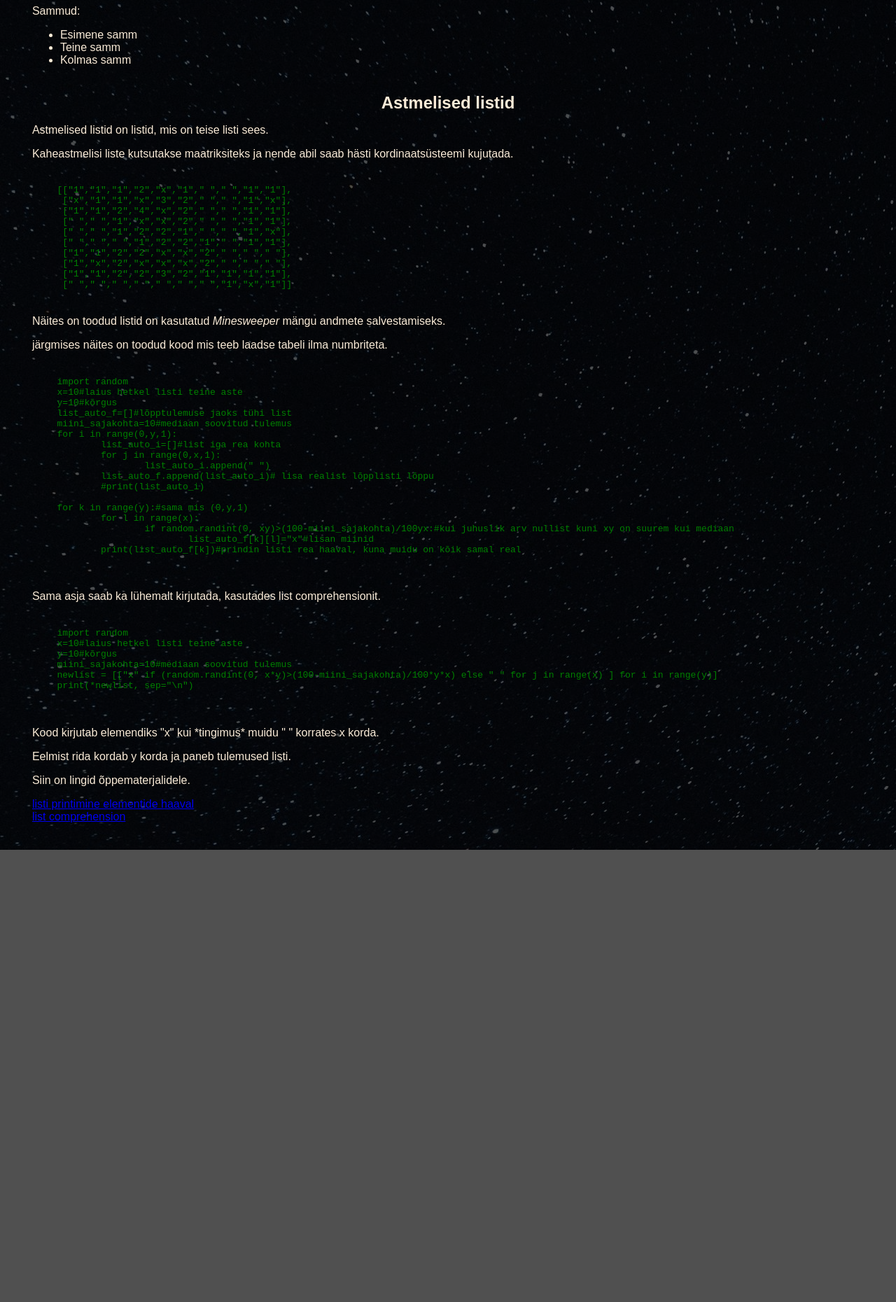
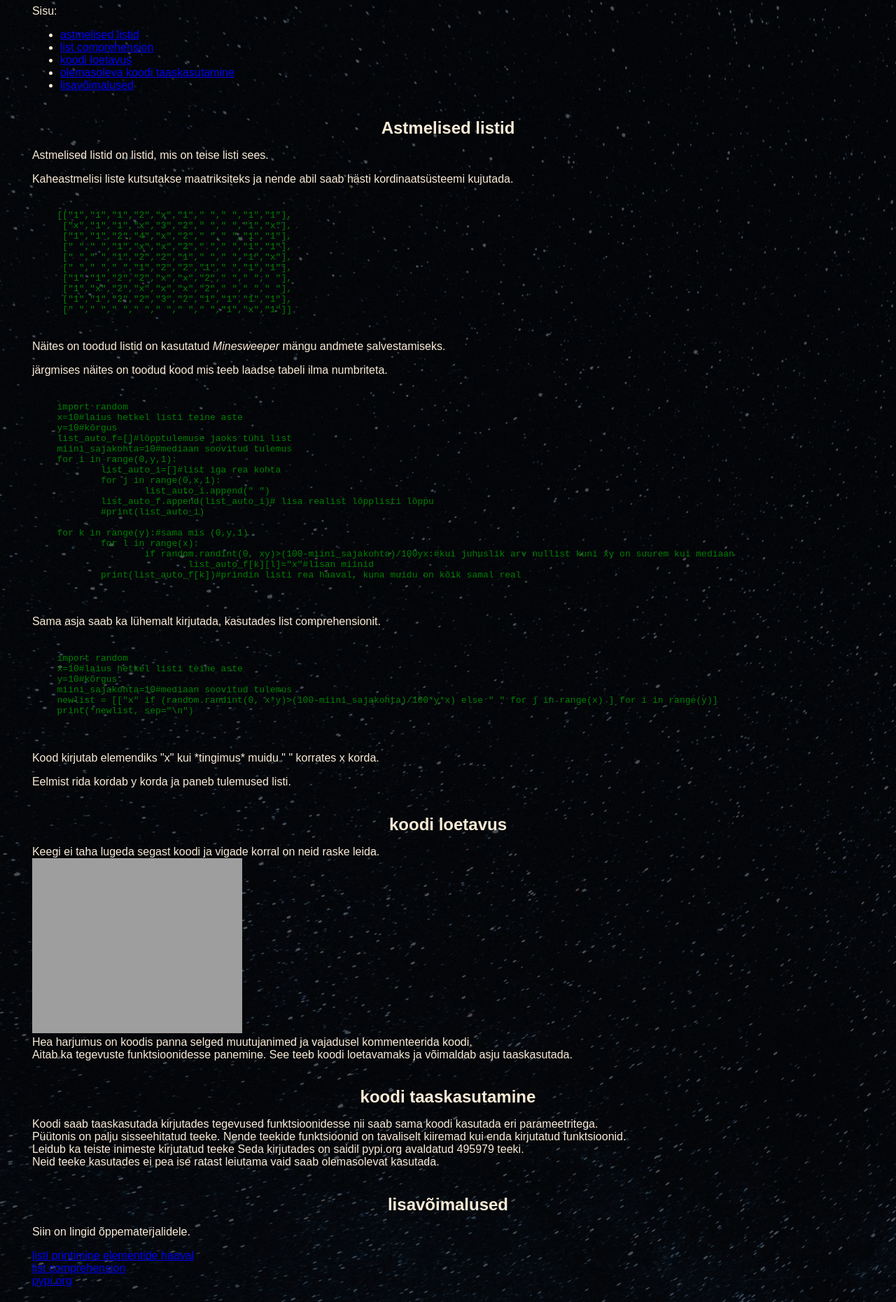
Before and after one commit to energy11a/gruppileht, a plain HTML site: page esimene.html in a window 1280 px wide. Shown: the part 120-1980 px from the top of the page at 70% size. Before the commit the page ends 1334 px from the top, so only its background shows below. Drawn offline with Linux system fonts and the light colour scheme; grey boxes are pictures that could not be loaded.

Commit message:
täiendan õpetust

```diff
--- a/css/styles.css
+++ b/css/styles.css
@@ -57,3 +57,7 @@ a.custom-link:visited {
 	color: green;
 	margin: 3%;
 }
+.img{
+	float: left;
+	border: 3px;
+}
--- a/esimene.html
+++ b/esimene.html
@@ -11,20 +11,22 @@
 	</head>
 	<body>
 		<div class="main">
-			<h1>Esimene etapp: Paigaldus</h1>
+			<h1>Esimene etapp: Hakka julgelt pihta</h1>
 
 			<br>
 			<br>
-			<p>Sammud:</p>
+			<p>Sisu:</p>
 			<ul>
-				<li>Esimene samm</li>
-				<li>Teine samm</li>
-				<li>Kolmas samm</li>
+				<li><a href="#div_id4">astmelised listid</a></li>
+				<li><a href="#div_id5">list comprehension</a></li>
+				<li><a href="#div_id1">koodi loetavus</a></li>
+				<li><a href="#div_id2">olemasoleva koodi taaskasutamine</a></li>
+				<li><a href="#div_id3">lisavõimalused</a></li>
 			</ul>
 		</div>
 
 		<div class="main">
-			<h2>Astmelised listid</h2>
+			<h2 id="div_id4">Astmelised listid</h2>
 			<p>Astmelised listid on listid, mis on teise listi sees.</p>
 			<p>Kaheastmelisi liste kutsutakse maatriksiteks ja nende abil saab hästi kordinaatsüsteemi kujutada.</p>
 			<pre class="code">
@@ -59,7 +61,7 @@ for k in range(y):#sama mis (0,y,1)
 			list_auto_f[k][l]="x"#lisan miinid
 	print(list_auto_f[k])#prindin listi rea haaval, kuna muidu on kõik samal real
 			 </pre>
-			 <p>Sama asja saab ka lühemalt kirjutada, kasutades list comprehensionit.</p>
+			 <p id="div_id5">Sama asja saab ka lühemalt kirjutada, kasutades list comprehensionit.</p>
 			 <pre class="code">
 import random
 x=10#laius hetkel listi teine aste
@@ -70,11 +72,42 @@ print(*newlist, sep="\n")
 			 </pre>
 			 <p>Kood kirjutab elemendiks "x" kui *tingimus* muidu " " korrates x korda.</p>
 			 <p>Eelmist rida kordab y korda ja paneb tulemused listi.</p>
-			 <p>Siin on lingid õppematerjalidele.</p>
-			 <a href="https://stackoverflow.com/questions/54111636/printing-list-elements-in-python-with-a-single-line-code" target="_blank" referrerpolicy="no-referrer">listi printimine elementide haaval</a>
-			 <br>
-			 <a href="https://www.w3schools.com/python/python_lists_comprehension.asp" target="_blank" referrerpolicy="no-referrer">list comprehension</a>
 
+		</div>
+
+		<div id="div_id1" class="main">
+			<h2>koodi loetavus</h2>
+			<p>
+				Keegi ei taha lugeda segast koodi ja vigade korral on neid raske leida.
+				<br>
+				<img calss="img" src="https://www.thecoderpedia.com/wp-content/uploads/2020/06/Programming-Jokes-Coding-Error-1024x860.jpg" alt="kehva koodi loetavus" style="width:300px;height:250px;">
+				<br>
+				Hea  harjumus on koodis panna selged muutujanimed ja vajadusel kommenteerida koodi.
+				<br>
+				Aitab ka tegevuste funktsioonidesse panemine. See teeb koodi loetavamaks ja võimaldab asju taaskasutada.
+			</p>
+		</div>
+		<div id="div_id2" class="main">
+			<h2>koodi taaskasutamine</h2>
+			<p>
+				Koodi saab taaskasutada kirjutades tegevused funktsioonidesse nii saab sama koodi kasutada eri parameetritega.
+				<br>
+				Püütonis on palju sisseehitatud teeke. Nende teekide funktsioonid on tavaliselt kiiremad kui enda kirjutatud funktsioonid.
+				<br>
+				Leidub ka teiste inimeste kirjutatud teeke
+				Seda kirjutades on saidil pypi.org avaldatud 495979 teeki.
+				<br>
+				Neid teeke kasutades ei pea ise ratast leiutama vaid saab olemasolevat kasutada.
+			</p>
+		</div>
+		<div id="div_id3" class="main">
+			<h2>lisavõimalused</h2>
+			<p>Siin on lingid õppematerjalidele.</p>
+			<a href="https://stackoverflow.com/questions/54111636/printing-list-elements-in-python-with-a-single-line-code" target="_blank" referrerpolicy="no-referrer">listi printimine elementide haaval</a>
+			<br>
+			<a href="https://www.w3schools.com/python/python_lists_comprehension.asp" target="_blank" referrerpolicy="no-referrer">list comprehension</a>
+			<br>
+			<a href="https://pypi.org/search/?c=Programming+Language+%3A%3A+Python+%3A%3A+3" target="_blank" referrerpolicy="no-referrer">pypi.org</a>
 		</div>
 
 		<div class="objekt"></div>
```
